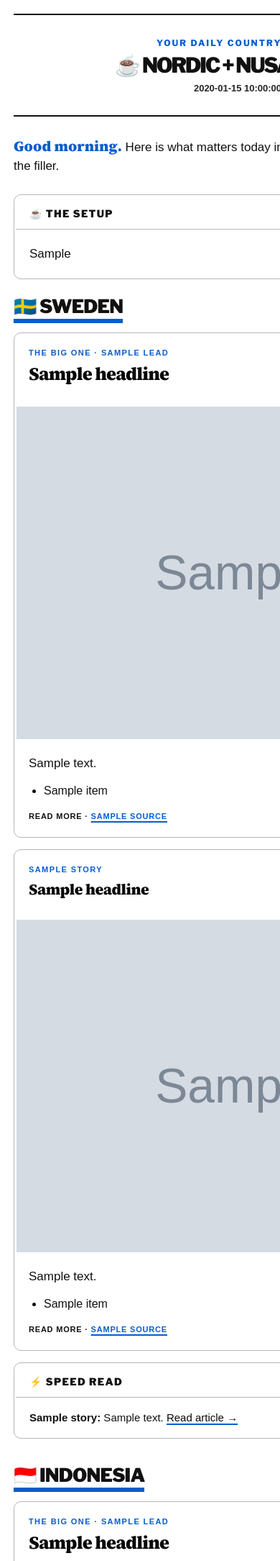
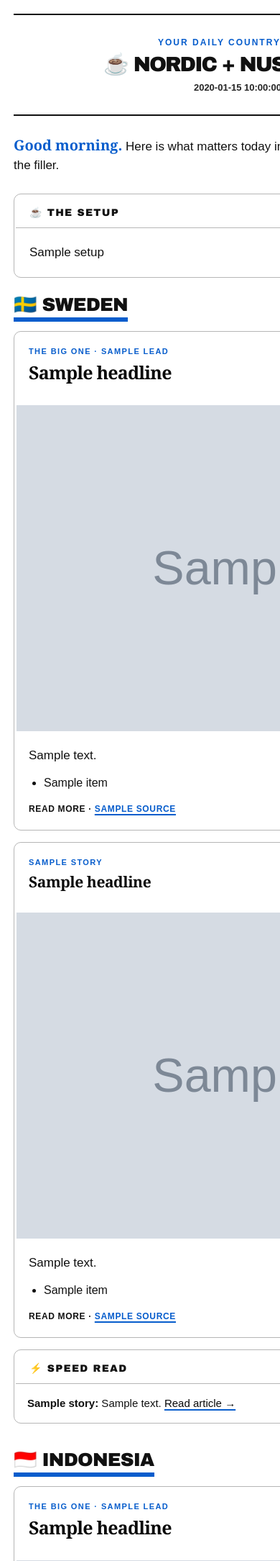
Before and after one commit to arieverett/daily-brief, a Python web app: template src/briefing/templates/newsletter.html in a window 390 px wide; the page is wider, and only the part inside the window is pictured. Shown: the top 2169 px of that part at 72% size. Run offline with Jinja, Linux system fonts and the light colour scheme; the template is opened without the code that fills it: most values are stand-ins (such as "Sample title", 1, 10 or a date in 2020); grey boxes marked "Sample" are stand-in pictures.

Commit message:
Refactor email template and remove unused UI code

```diff
--- a/src/briefing/templates/newsletter.html
+++ b/src/briefing/templates/newsletter.html
@@ -1,63 +1,74 @@
+{% set indonesia_only = edition.sweden is not defined %}
+{% set accent = '#991b1b' if indonesia_only else '#075dcc' %}
+{% macro source_list(story) -%}
+<div class="source">{{ 'Baca selengkapnya' if indonesia_only else 'Read more' }} ·
+  {% if story.source_links %}
+    {% for link in story.source_links %}<a href="{{ link.url }}">{{ link.source }}</a>{% if not loop.last %} · {% endif %}{% endfor %}
+  {% else %}<a href="{{ story.url }}">{{ story.source }}</a>{% endif %}
+</div>
+{%- endmacro %}
+{% macro story_card(story, lead=false) -%}
+<table role="presentation" class="story-card" width="100%">
+  <tr><td class="story-body story-header">
+    <div class="story-label">{% if lead %}{{ 'Yang utama' if indonesia_only else 'The big one' }} · {% endif %}{{ story.label }}</div>
+    {% if lead %}<h2><a href="{{ story.url }}">{{ story.headline }}</a></h2>{% else %}<h3><a href="{{ story.url }}">{{ story.headline }}</a></h3>{% endif %}
+  </td></tr>
+  {% if story.image_url %}<tr><td><img class="story-image" src="{{ story.image_url }}" width="604" alt="{{ story.headline }}"></td></tr>{% endif %}
+  <tr><td class="story-body story-details">
+    <p class="story-copy">{{ story.summary }}</p>
+    {% if story.highlights %}<ul class="story-highlights">{% for item in story.highlights %}<li>{{ item }}</li>{% endfor %}</ul>{% endif %}
+    {{ source_list(story) }}
+  </td></tr>
+</table>
+{%- endmacro %}
 <!doctype html>
-<html lang="en">
+<html lang="{{ 'id' if indonesia_only else 'en' }}">
 <head>
-  {% set indonesia_only = edition.sweden is not defined %}
-  {% set accent = '#991b1b' if indonesia_only else '#075dcc' %}
   <meta charset="utf-8">
   <meta name="viewport" content="width=device-width,initial-scale=1">
   <meta name="color-scheme" content="light only">
+  <meta name="supported-color-schemes" content="light">
   <title>{{ edition.subject }}</title>
   <style>
-    @import url('https://fonts.googleapis.com/css2?family=Libre+Franklin:wght@700;800;900&family=Source+Serif+4:opsz,wght@8..60,700;8..60,800;8..60,900&display=swap');
-    body { margin: 0; padding: 0; background: #ffffff; color: #111111; font-family: Arial, 'Helvetica Neue', Helvetica, sans-serif; }
-    table { border-collapse: collapse; }
+    html, body { margin: 0; padding: 0; width: 100%; }
+    body { background: #ffffff; color: #111111; font-family: Arial, 'Helvetica Neue', Helvetica, sans-serif; -webkit-text-size-adjust: 100%; -ms-text-size-adjust: 100%; }
+    table { border-collapse: collapse; mso-table-lspace: 0; mso-table-rspace: 0; }
+    img { display: block; max-width: 100%; height: auto; border: 0; -ms-interpolation-mode: bicubic; }
     a { color: #090909; text-decoration: underline; text-decoration-color: {{ accent }}; text-decoration-thickness: 2px; text-underline-offset: 3px; }
+    a[x-apple-data-detectors] { color: inherit !important; text-decoration: none !important; }
     .page { width: 100%; background: #ffffff; }
     .email { width: 660px; max-width: 100%; background: #ffffff; }
     .inset { padding-left: 28px; padding-right: 28px; }
     .top-rule { height: 2px; background: #111111; font-size: 1px; line-height: 1px; }
     .masthead { padding-top: 30px; padding-bottom: 29px; text-align: center; }
-    .brand-kicker { margin-bottom: 7px; font-family: 'Libre Franklin', Arial, sans-serif; font-size: 12px; font-weight: 800; letter-spacing: 2px; color: {{ accent }}; text-transform: uppercase; }
-    .brand { margin: 0; font-family: 'Libre Franklin', Arial Black, Arial, sans-serif; font-size: 40px; line-height: 44px; font-weight: 900; letter-spacing: -2px; text-transform: uppercase; }
+    .brand-kicker { margin-bottom: 7px; font-size: 12px; font-weight: 800; letter-spacing: 2px; color: {{ accent }}; text-transform: uppercase; }
+    .brand { margin: 0; font-family: Arial Black, Arial, sans-serif; font-size: 40px; line-height: 44px; font-weight: 900; letter-spacing: -2px; text-transform: uppercase; }
     .brand-mark { display: inline-block; color: {{ accent }}; }
     .date { margin-top: 8px; font-size: 13px; font-weight: 700; color: #252525; }
     .hello { padding-top: 27px; padding-bottom: 25px; }
     .hello p { margin: 0; font-size: 17px; line-height: 26px; }
-    .hello strong { color: {{ accent }}; font-family: 'Source Serif 4', Georgia, serif; font-size: 20px; font-weight: 900; }
+    .hello strong { color: {{ accent }}; font-family: Georgia, 'Times New Roman', serif; font-size: 20px; font-weight: 900; }
     .section-wrap { padding-top: 17px; padding-bottom: 18px; }
-    .section-heading { margin: 0 0 13px; font-family: 'Libre Franklin', Arial Black, Arial, sans-serif; font-size: 26px; line-height: 31px; font-weight: 900; letter-spacing: -0.8px; text-transform: uppercase; }
+    .section-heading { margin: 0 0 13px; font-family: Arial Black, Arial, sans-serif; font-size: 26px; line-height: 31px; font-weight: 900; letter-spacing: -0.8px; text-transform: uppercase; }
     .section-heading .underline { display: inline-block; border-bottom: 6px solid {{ accent }}; padding-bottom: 2px; }
-    .section-heading .red { border-color: {{ accent }}; }
-    .module { width: 100%; border: 1px solid #b6b6b6; border-radius: 10px; border-collapse: separate; overflow: hidden; }
-    .module-row td { padding: 17px 18px; }
-    .module-row + .module-row td { border-top: 0; }
-    .front-index { width: 19px; vertical-align: top; padding-right: 0 !important; }
-    .front-index span { color: {{ accent }}; font-family: Georgia, serif; font-size: 25px; line-height: 23px; font-weight: 900; }
-    .front-label { margin-bottom: 4px; font-size: 11px; line-height: 14px; font-weight: 800; letter-spacing: 1.2px; color: #252525; text-transform: uppercase; }
-    .front-headline { margin: 0 0 6px; font-family: 'Source Serif 4', Georgia, serif; font-size: 22px; line-height: 27px; font-weight: 900; letter-spacing: -0.25px; }
-    .front-headline a, .story-card h2 a, .story-card h3 a { text-decoration: none; }
-    .front-copy { margin: 0; font-size: 16px; line-height: 24px; color: #1b1b1b; }
-    .story-card { width: 100%; margin-bottom: 16px; border: 1px solid #b6b6b6; border-radius: 10px; border-collapse: separate; overflow: hidden; }
-    .story-image { width: 100%; height: auto; display: block; border: 0; }
+    .module, .story-card { width: 100%; border: 1px solid #b6b6b6; border-radius: 10px; border-collapse: separate; overflow: hidden; }
+    .story-card { margin-bottom: 16px; }
     .story-body { padding: 22px 22px 20px; }
     .story-header { padding-bottom: 16px; }
     .story-details { padding-top: 20px; }
     .story-label { margin-bottom: 8px; font-size: 11px; line-height: 14px; font-weight: 900; letter-spacing: 1.4px; color: {{ accent }}; text-transform: uppercase; }
-    .country-indonesia .story-label { color: {{ accent }}; }
-    .story-card h2 { margin: 0 0 10px; font-family: 'Source Serif 4', Georgia, serif; font-size: 29px; line-height: 34px; font-weight: 900; letter-spacing: -0.8px; }
-    .story-card h3 { margin: 0 0 9px; font-family: 'Source Serif 4', Georgia, serif; font-size: 23px; line-height: 28px; font-weight: 900; letter-spacing: -0.45px; }
+    .story-card h2 { margin: 0 0 10px; font-family: Georgia, 'Times New Roman', serif; font-size: 29px; line-height: 34px; font-weight: 900; letter-spacing: -0.8px; }
+    .story-card h3 { margin: 0 0 9px; font-family: Georgia, 'Times New Roman', serif; font-size: 23px; line-height: 28px; font-weight: 900; letter-spacing: -0.45px; }
+    .story-card h2 a, .story-card h3 a { text-decoration: none; }
     .story-copy { margin: 0 0 13px; font-size: 17px; line-height: 26px; }
     .story-highlights { margin: 0 0 15px; padding-left: 21px; font-size: 16px; line-height: 24px; color: #111111; }
     .story-highlights li { margin: 0 0 6px; }
-    .source { font-size: 11px; line-height: 17px; font-weight: 800; letter-spacing: 0.8px; color: #111111; text-transform: uppercase; }
+    .source { font-size: 12px; line-height: 18px; font-weight: 800; letter-spacing: 0.65px; color: #111111; text-transform: uppercase; }
     .source a { color: {{ accent }}; }
-    .speed-title { padding: 15px 19px 13px; background: #ffffff; border-bottom: 1px solid #b6b6b6; font-family: 'Libre Franklin', Arial Black, Arial, sans-serif; font-size: 14px; font-weight: 900; letter-spacing: 1.3px; text-transform: uppercase; }
-    .country-indonesia .speed-title { background: #ffffff; }
+    .speed-title, .setup-title { padding: 15px 19px 13px; border-bottom: 1px solid #b6b6b6; font-family: Arial Black, Arial, sans-serif; font-size: 14px; font-weight: 900; letter-spacing: 1.3px; text-transform: uppercase; }
     .speed-row td { padding: 15px 19px; font-size: 15px; line-height: 22px; }
-    .speed-row + .speed-row td { border-top: 0; }
-    .bottom-card { margin-top: 0; margin-bottom: 4px; }
-    .bottom-title { padding: 15px 19px 13px; border-bottom: 1px solid #b6b6b6; font-family: 'Libre Franklin', Arial Black, Arial, sans-serif; font-size: 14px; font-weight: 900; letter-spacing: 1.3px; text-transform: uppercase; }
-    .bottom-copy { padding: 19px; font-size: 17px; line-height: 26px; }
+    .setup-card { margin: 0 0 4px; }
+    .setup-copy { padding: 19px; font-size: 17px; line-height: 26px; }
     .footer { padding-top: 23px; padding-bottom: 38px; border-top: 2px solid #171717; text-align: center; font-size: 11px; line-height: 17px; color: #252525; }
     @media only screen and (max-width: 650px) {
       .inset { padding-left: 18px !important; padding-right: 18px !important; }
@@ -65,11 +76,12 @@
       .story-card h2 { font-size: 25px !important; line-height: 29px !important; }
       .story-card h3 { font-size: 21px !important; line-height: 25px !important; }
       .story-body { padding: 18px !important; }
+      .speed-row td { padding: 14px 16px !important; }
     }
   </style>
 </head>
 <body>
-  <div style="display:none;max-height:0;overflow:hidden;opacity:0;color:transparent;">{{ edition.preview_text }}</div>
+  <div style="display:none;max-height:0;overflow:hidden;opacity:0;color:transparent;mso-hide:all;">{{ edition.preview_text }}&#847;&zwnj;&nbsp;&#847;&zwnj;&nbsp;&#847;&zwnj;&nbsp;</div>
   <table role="presentation" class="page" width="100%">
     <tr><td align="center">
       <table role="presentation" class="email" width="660">
@@ -85,55 +97,18 @@
         </td></tr>
 
         <tr><td class="inset">
-          <table role="presentation" class="module bottom-card" width="100%">
-            <tr><td class="bottom-title">☕ {{ 'Dalam edisi hari ini' if indonesia_only else 'The setup' }}</td></tr>
-            <tr><td class="bottom-copy">{{ edition.bottom_line }}</td></tr>
+          <table role="presentation" class="module setup-card" width="100%">
+            <tr><td class="setup-title">☕ {{ 'Dalam edisi hari ini' if indonesia_only else 'The setup' }}</td></tr>
+            <tr><td class="setup-copy">{{ edition.setup }}</td></tr>
           </table>
         </td></tr>
 
-        {% set newsletter_sections = [('Indonesia', 'country-indonesia', edition.indonesia)] if indonesia_only else [
-          ('Sweden', 'country-sweden', edition.sweden),
-          ('Indonesia', 'country-indonesia', edition.indonesia)
-        ] %}
-        {% for country_name, country_class, section in newsletter_sections %}
-        <tr><td class="inset section-wrap {{ country_class }}">
-          <h2 class="section-heading"><span class="underline {{ 'red' if country_name == 'Indonesia' else '' }}">{{ '🇸🇪' if country_name == 'Sweden' else '🇮🇩' }} {{ country_name }}</span></h2>
-
-          <table role="presentation" class="story-card" width="100%">
-            <tr><td class="story-body story-header">
-              <div class="story-label">{{ 'Yang utama' if indonesia_only else 'The big one' }} · {{ section.lead.label }}</div>
-              <h2><a href="{{ section.lead.url }}">{{ section.lead.headline }}</a></h2>
-            </td></tr>
-            {% if section.lead.image_url %}<tr><td><img class="story-image" src="{{ section.lead.image_url }}" width="604" alt=""></td></tr>{% endif %}
-            <tr><td class="story-body story-details">
-              <p class="story-copy">{{ section.lead.summary }}</p>
-              {% if section.lead.highlights %}<ul class="story-highlights">{% for item in section.lead.highlights %}<li>{{ item }}</li>{% endfor %}</ul>{% endif %}
-              <div class="source">{{ 'Baca selengkapnya' if indonesia_only else 'Read more' }} ·
-                {% if section.lead.source_links %}
-                  {% for link in section.lead.source_links %}<a href="{{ link.url }}">{{ link.source }}</a>{% if not loop.last %} · {% endif %}{% endfor %}
-                {% else %}<a href="{{ section.lead.url }}">{{ section.lead.source }}</a>{% endif %}
-              </div>
-            </td></tr>
-          </table>
-
-          {% for story in section.stories %}
-          <table role="presentation" class="story-card" width="100%">
-            <tr><td class="story-body story-header">
-              <div class="story-label">{{ story.label }}</div>
-              <h3><a href="{{ story.url }}">{{ story.headline }}</a></h3>
-            </td></tr>
-            {% if story.image_url %}<tr><td><img class="story-image" src="{{ story.image_url }}" width="604" alt=""></td></tr>{% endif %}
-            <tr><td class="story-body story-details">
-              <p class="story-copy">{{ story.summary }}</p>
-              {% if story.highlights %}<ul class="story-highlights">{% for item in story.highlights %}<li>{{ item }}</li>{% endfor %}</ul>{% endif %}
-              <div class="source">{{ 'Baca selengkapnya' if indonesia_only else 'Read more' }} ·
-                {% if story.source_links %}
-                  {% for link in story.source_links %}<a href="{{ link.url }}">{{ link.source }}</a>{% if not loop.last %} · {% endif %}{% endfor %}
-                {% else %}<a href="{{ story.url }}">{{ story.source }}</a>{% endif %}
-              </div>
-            </td></tr>
-          </table>
-          {% endfor %}
+        {% set newsletter_sections = [('Indonesia', edition.indonesia)] if indonesia_only else [('Sweden', edition.sweden), ('Indonesia', edition.indonesia)] %}
+        {% for country_name, section in newsletter_sections %}
+        <tr><td class="inset section-wrap">
+          <h2 class="section-heading"><span class="underline">{{ '🇸🇪' if country_name == 'Sweden' else '🇮🇩' }} {{ country_name }}</span></h2>
+          {{ story_card(section.lead, true) }}
+          {% for story in section.stories %}{{ story_card(story) }}{% endfor %}
 
           <table role="presentation" class="module" width="100%">
             <tr><td class="speed-title">⚡ {{ 'Baca kilat' if indonesia_only else 'Speed read' }}</td></tr>
```
